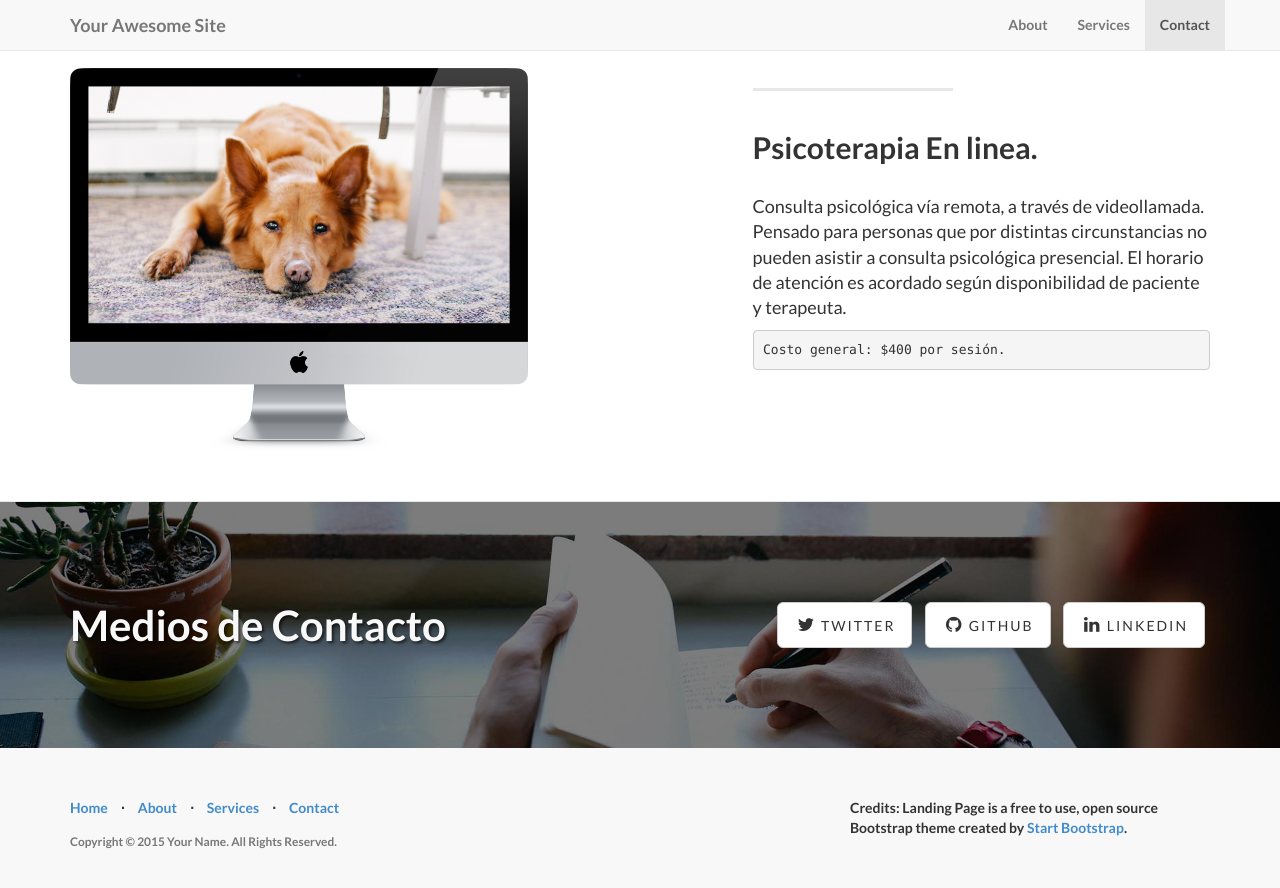
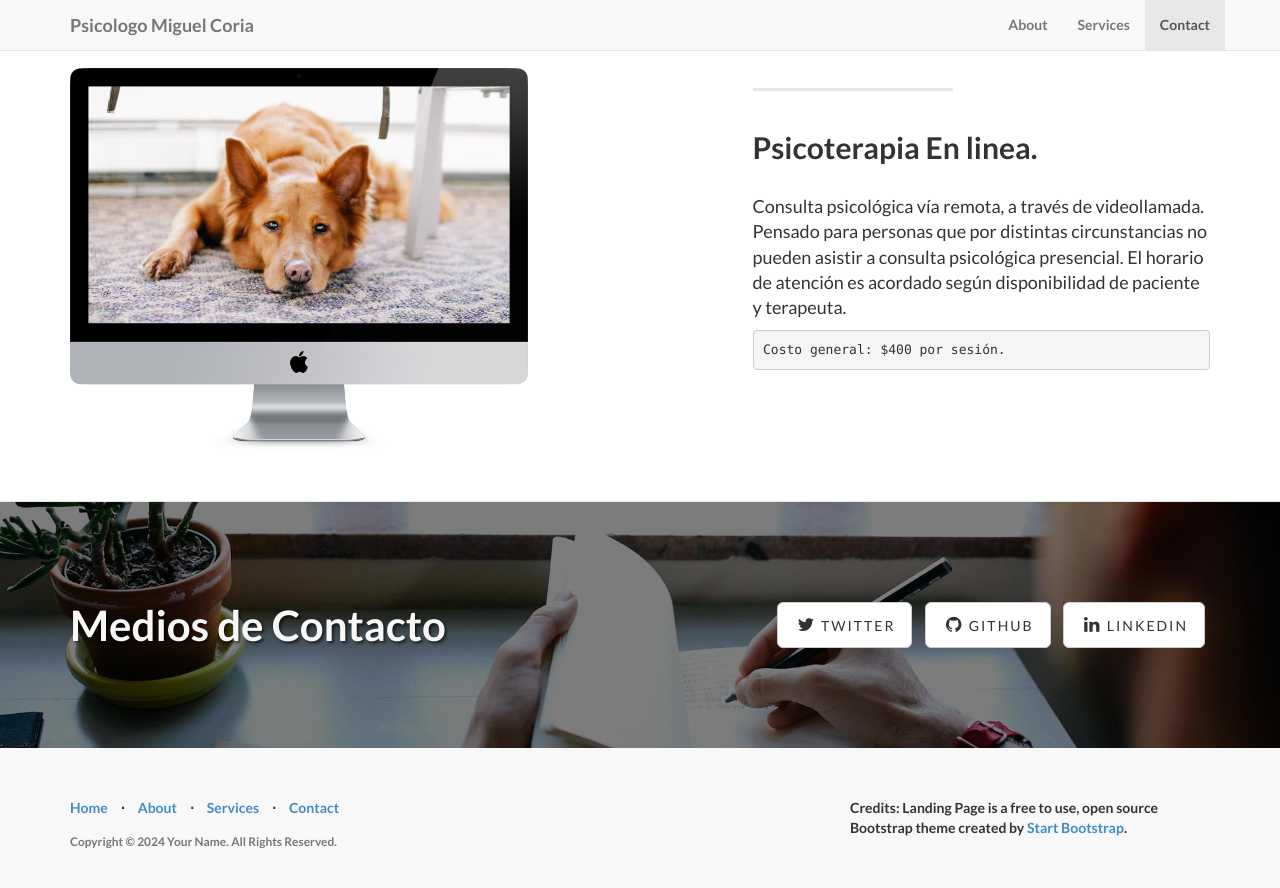
Before and after one commit to PsicologoMiguelCoria/psicologomiguelcoria.github.io, a Jekyll site: the page built from index.html, in a window 1280 px wide and 900 px high, scrolled down 1627 px. Shown: the top 888 px of the window. Built offline with Jekyll 4.4.1, drawn with Linux system fonts in a browser that asks for light colours; some of the changed lines change nothing that is shown.

Commit message:
Update _config.yml

```diff
--- a/_config.yml
+++ b/_config.yml
@@ -2,15 +2,15 @@
 #      Main Configs       #
 # ----------------------- #
 
-url: http://yoursite.com
-title: Your Awesome Site
-email: your-email@domain.com
-author: Your Name
-description: > # "Write an awesome description for your new site here.
+url: psicologomiguelcoria.github.io
+title: Psicologo Miguel Coria
+email:
+author: Psicologo Miguel Coria
+description: > # "Como profesional en psicología clínica, brindo servicio de psicoterapia especializada en el modelo cognitivo conductual.También ofrezco mis servicios de psicoterapia a distancia por medio de video llamada..
   You can edit this line in _config.yml. It will appear in your document
   head meta (for Google search results) and in your feed.xml site
   description.
-copyright: 'Copyright &copy; 2015 Your Name. All Rights Reserved.'
+copyright: 'Copyright &copy; 2024 Your Name. All Rights Reserved.'
 credits: 'Credits: Landing Page is a free to use, open source Bootstrap theme created by <a href="http://startbootstrap.com/">Start Bootstrap</a>.'
 
 # ----------------------- #
@@ -27,8 +27,8 @@
 
 social:
   - title: twitter
-    url: https://twitter.com/SBootstrap
+    url: https://twitter.com
   - title: github
-    url: https://github.com/IronSummitMedia/startbootstrap
+    url:
   - title: linkedin
     url:
```
